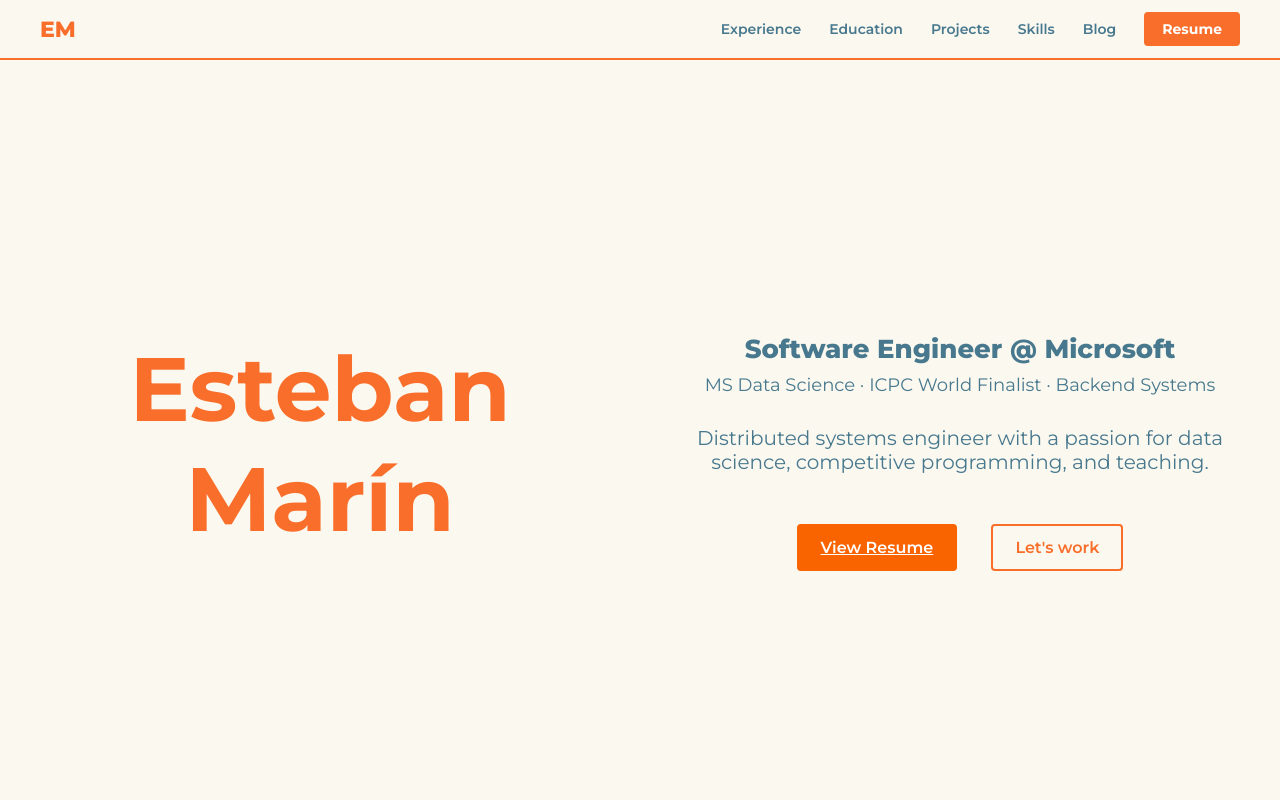
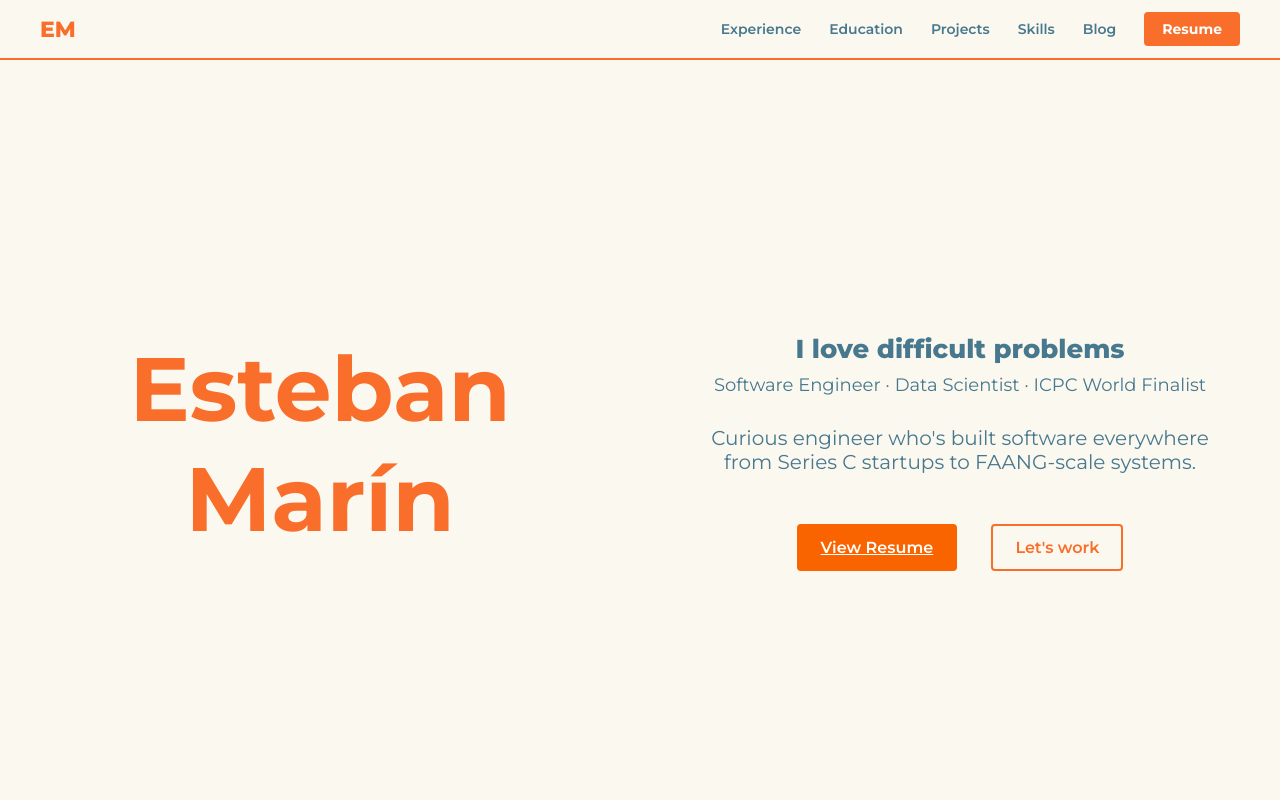
Before and after one commit to e-niram/e-niram.github.io, an Astro site: page / in a window 1280 px wide. Shown: the top 800 px of the page. Built offline with nearby package versions, Linux system fonts and the light colour scheme; Astro itself is replaced by a stand-in of ours.

Commit message:
Almost finish Hero section

```diff
--- a/src/components/Hero.astro
+++ b/src/components/Hero.astro
@@ -12,14 +12,13 @@
     <div class="column">
       <div class="content">
         <h2>
-          Software Engineer @ Microsoft
+          I love difficult problems
           <span class="hero-sub"
-            >MS Data Science · ICPC World Finalist · Backend Systems</span
+            >Software Engineer · Data Scientist · ICPC World Finalist</span
           >
         </h2>
         <p>
-          Distributed systems engineer with a passion for data science,
-          competitive programming, and teaching.
+          Curious engineer who's built software everywhere from Series C startups to FAANG-scale systems.
         </p>
         <a
           href="/Eniram CV.pdf"
--- a/src/components/Skills.astro
+++ b/src/components/Skills.astro
@@ -18,7 +18,7 @@ const skillGroups = [
   },
   {
     title: 'Data Science',
-    skills: ['R', 'SAS', 'Machine Learning', 'Time Series Modeling'],
+    skills: ['R', 'SAS', 'Machine Learning', 'Time Series'],
   },
   {
     title: 'DevOps',
```
